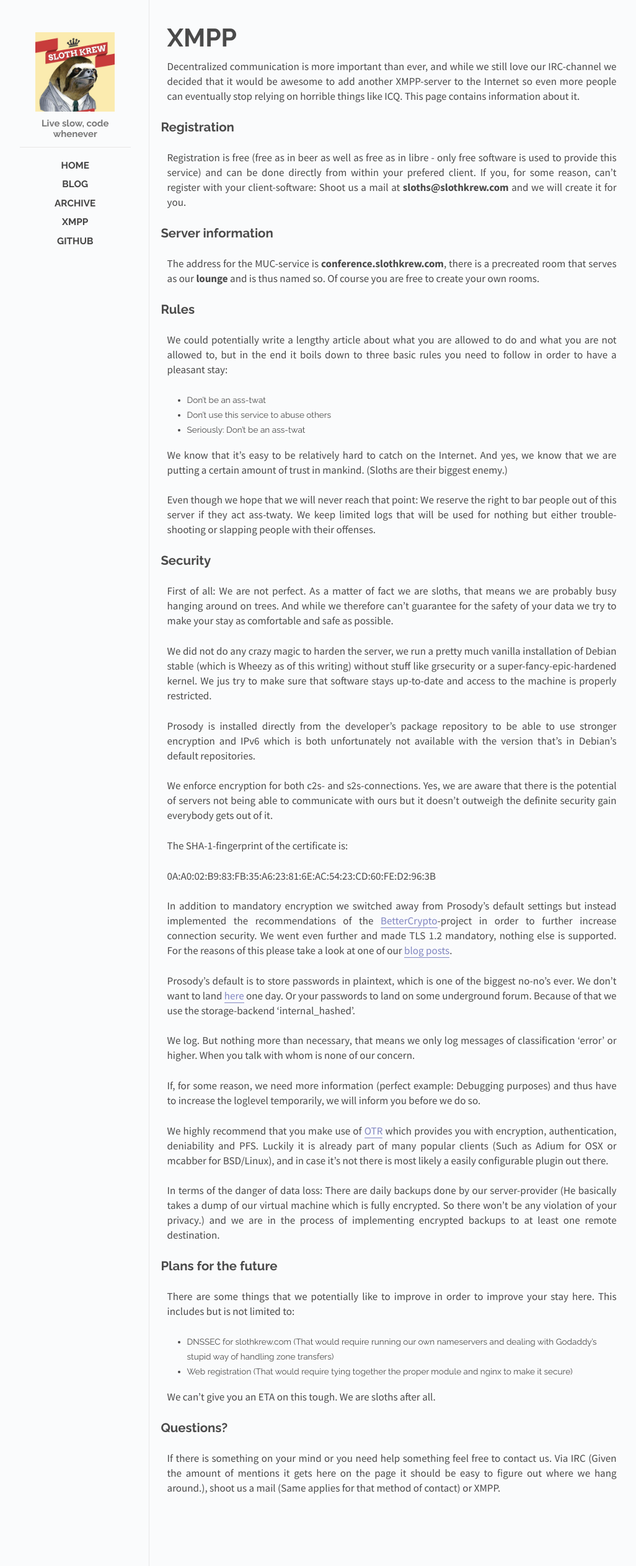
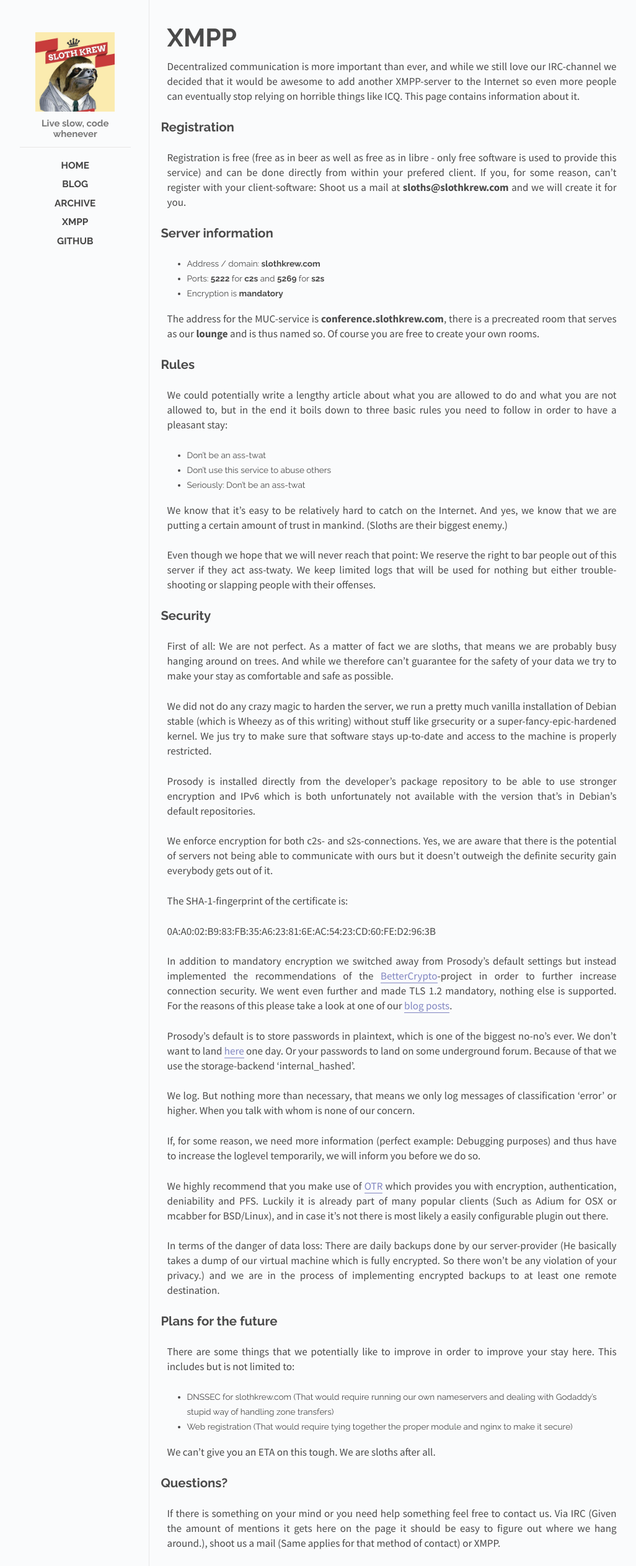
Before and after one commit to Slothkrew/slothkrew.com, a Jekyll site: the page built from xmpp.md, in a window 1280 px wide. Shown: the whole page at 62% size, without its empty margins (118-1144 px from the left). Built offline with Jekyll 4.4.1, drawn with Linux system fonts in a browser that asks for light colours.

Commit message:
server information added

```diff
--- a/xmpp.md
+++ b/xmpp.md
@@ -17,6 +17,9 @@ it for you.
 
 Server information
 ----
+* Address / domain: **slothkrew.com**
+* Ports: **5222** for **c2s** and **5269** for **s2s**
+* Encryption is **mandatory**
 
 The address for the MUC-service is **conference.slothkrew.com**, there is a
 precreated room that serves as our **lounge** and is thus named so. Of course
```
